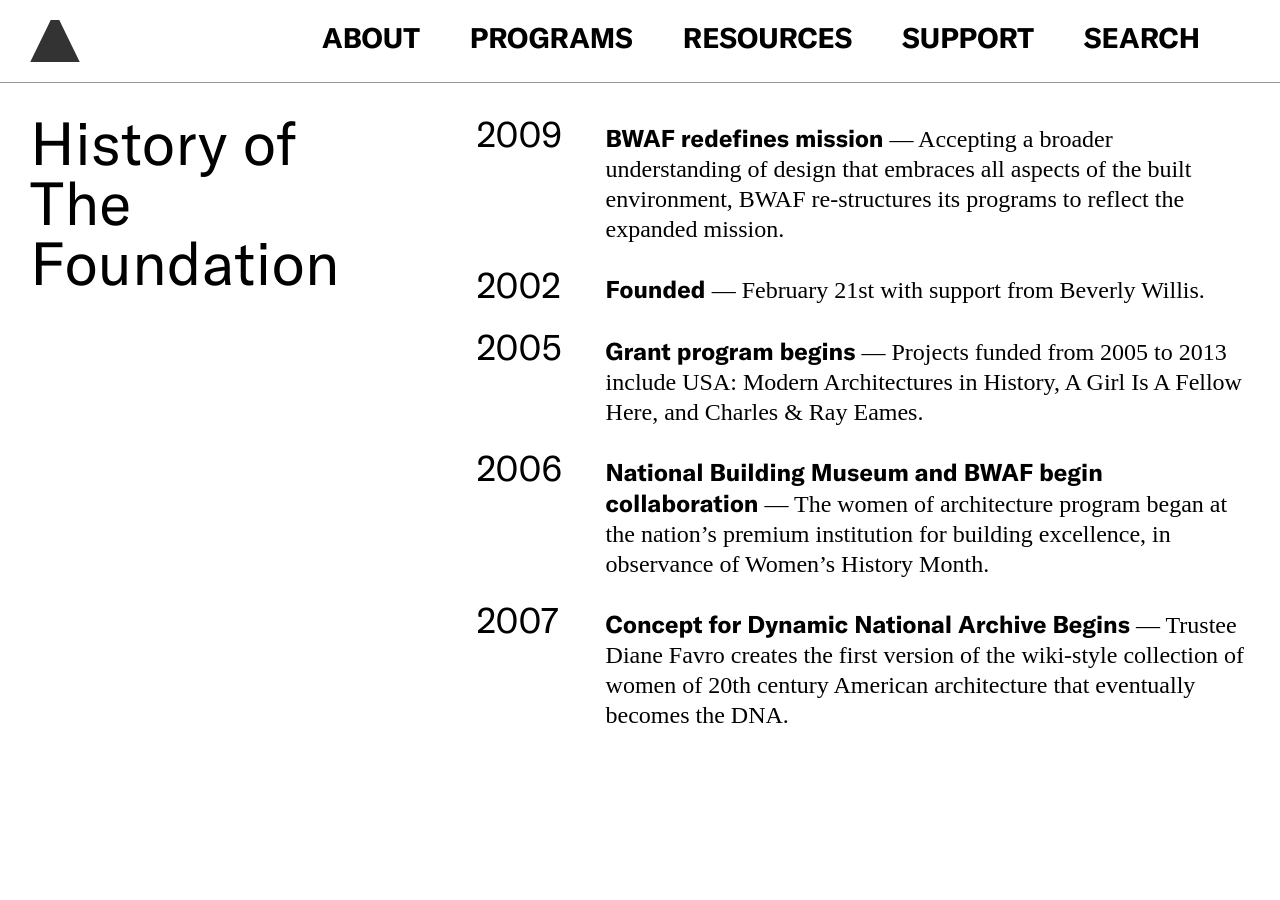
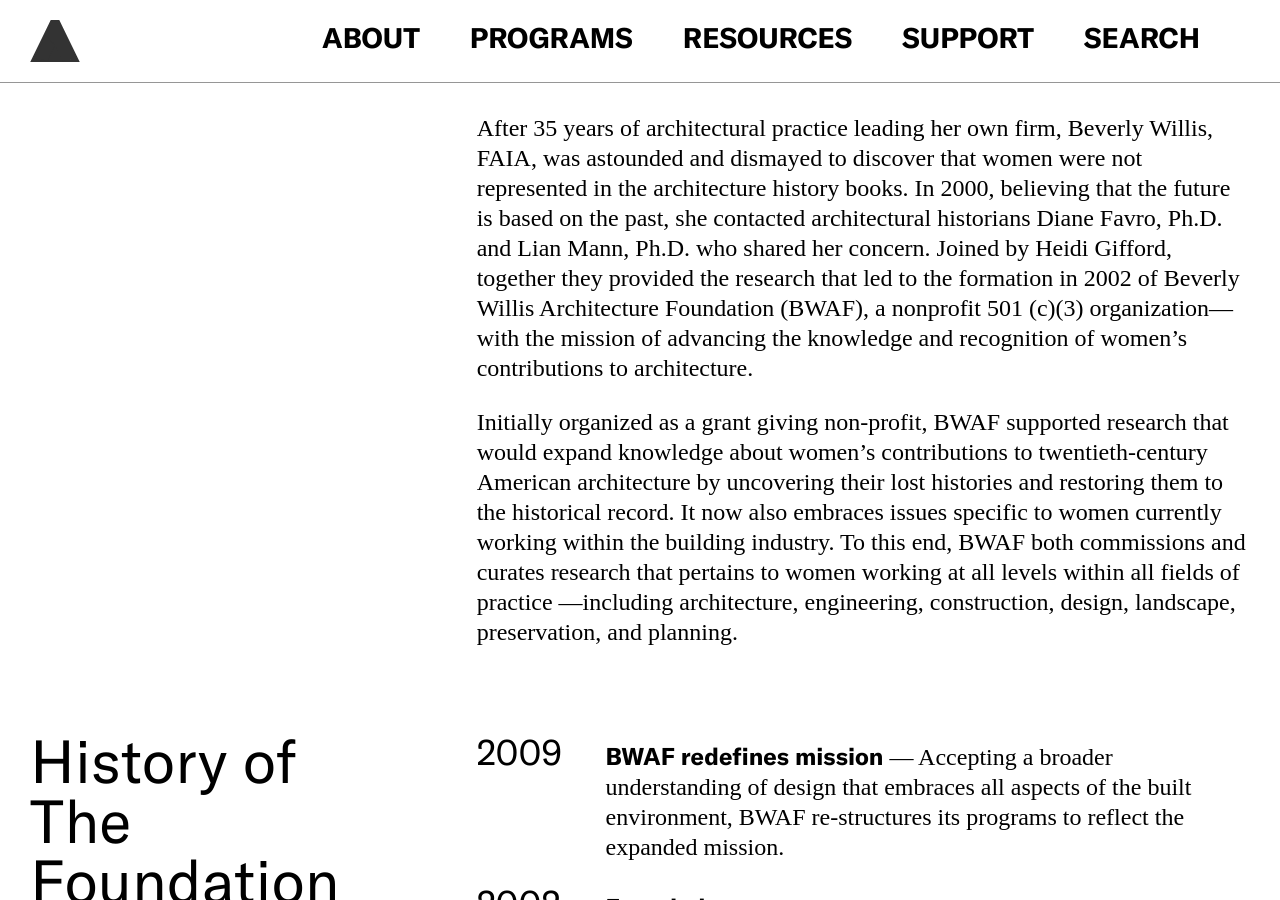
Before and after one commit to jengalas/bwaf-bbw, a Jekyll site: the page built from about/history.html, in a window 1280 px wide and 900 px high. Built offline with Jekyll 4.4.1, drawn with Linux system fonts in a browser that asks for light colours; some web fonts are replaced.

Commit message:
Update from Forestry.io Chun Schlesinger-Fried updated about/history.html

```diff
--- a/about/history.html
+++ b/about/history.html
@@ -4,6 +4,12 @@
 permalink: "/history"
 navCategory: About
 page_blocks:
+- template: text-block
+  include_left-hand_column_text_: true
+  text_block: |-
+    After 35 years of architectural practice leading her own firm, Beverly Willis, FAIA, was astounded and dismayed to discover that women were not represented in the architecture history books. In 2000, believing that the future is based on the past, she contacted architectural historians Diane Favro, Ph.D. and Lian Mann, Ph.D. who shared her concern. Joined by Heidi Gifford, together they provided the research that led to the formation in 2002 of Beverly Willis Architecture Foundation (BWAF), a nonprofit 501 (c)(3) organization—with the mission of advancing the knowledge and recognition of women’s contributions to architecture.
+
+    Initially organized as a grant giving non-profit, BWAF supported research that would expand knowledge about women’s contributions to twentieth-century American architecture by uncovering their lost histories and restoring them to the historical record. It now also embraces issues specific to women currently working within the building industry. To this end, BWAF both commissions and curates research that pertains to women working at all levels within all fields of practice —including architecture, engineering, construction, design, landscape, preservation, and planning.
 - template: timeline-block
   include_left-hand_column_text_: true
   lefthand_text:
```
